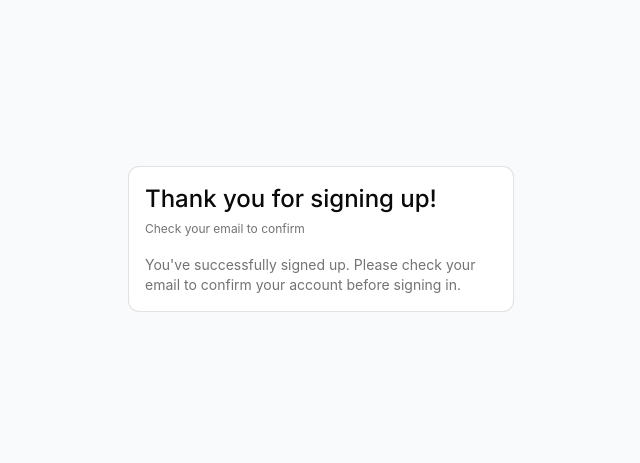
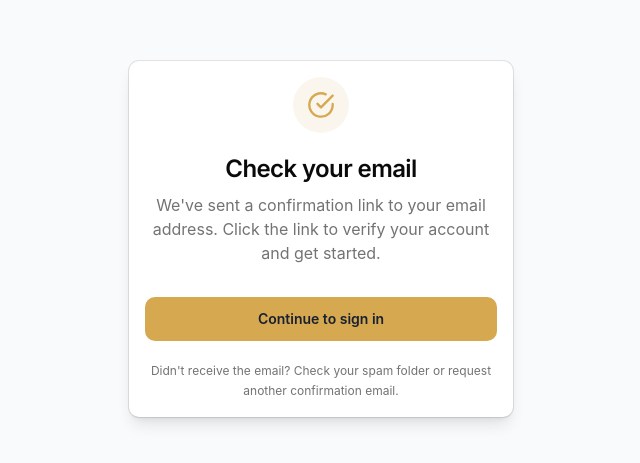
Before and after one commit to Deelolade/exam-prep, a Next.js app: page /auth/sign-up-success in a window 1280 px wide. Shown: the part 161-624 px from the top of the page, without its empty margins (319-959 px from the left). Built offline with nearby package versions, Linux system fonts and the light colour scheme.

Commit message:
update: added the sign-up email to supabase

```diff
--- a/app/auth/confirm/route.ts
+++ /dev/null
@@ -1,32 +0,0 @@
-import { type EmailOtpType } from '@supabase/supabase-js'
-import { redirect } from 'next/navigation'
-import { type NextRequest } from 'next/server'
-
-import { createClient } from '@/lib/server'
-
-export async function GET(request: NextRequest) {
-  const { searchParams } = new URL(request.url)
-  const token_hash = searchParams.get('token_hash')
-  const type = searchParams.get('type') as EmailOtpType | null
-  const _next = searchParams.get('next')
-  const next = _next?.startsWith('/') ? _next : '/'
-
-  if (token_hash && type) {
-    const supabase = await createClient()
-
-    const { error } = await supabase.auth.verifyOtp({
-      type,
-      token_hash,
-    })
-    if (!error) {
-      // redirect user to specified redirect URL or root of app
-      redirect(next)
-    } else {
-      // redirect the user to an error page with some instructions
-      redirect(`/auth/error?error=${error?.message}`)
-    }
-  }
-
-  // redirect the user to an error page with some instructions
-  redirect(`/auth/error?error=No token hash or type`)
-}
--- a/app/auth/sign-up-success/page.tsx
+++ b/app/auth/sign-up-success/page.tsx
@@ -1,3 +1,4 @@
+import Link from 'next/link'
 import {
   Card,
   CardContent,
@@ -10,20 +11,56 @@ export default function Page() {
   return (
     <div className="flex min-h-svh w-full items-center justify-center p-6 md:p-10">
       <div className="w-full max-w-sm">
-        <div className="flex flex-col gap-6">
-          <Card>
-            <CardHeader>
-              <CardTitle className="text-2xl">Thank you for signing up!</CardTitle>
-              <CardDescription>Check your email to confirm</CardDescription>
-            </CardHeader>
-            <CardContent>
-              <p className="text-sm text-muted-foreground">
-                You&apos;ve successfully signed up. Please check your email to confirm your account
-                before signing in.
-              </p>
-            </CardContent>
-          </Card>
-        </div>
+        <Card className="border-0 shadow-lg">
+          <CardHeader className="space-y-4 text-center pb-4">
+            <div className="mx-auto flex h-14 w-14 items-center justify-center rounded-full bg-primary/10">
+              <svg
+                xmlns="http://www.w3.org/2000/svg"
+                viewBox="0 0 24 24"
+                fill="none"
+                stroke="currentColor"
+                strokeWidth="2"
+                className="h-7 w-7 text-primary"
+              >
+                <path
+                  strokeLinecap="round"
+                  strokeLinejoin="round"
+                  d="M22 11.08V12a10 10 0 1 1-5.93-9.14"
+                />
+                <path
+                  strokeLinecap="round"
+                  strokeLinejoin="round"
+                  d="m22 4-10 10.01-3-3"
+                />
+              </svg>
+            </div>
+
+            <div className="space-y-2">
+              <CardTitle className="text-2xl font-semibold tracking-tight">
+                Check your email
+              </CardTitle>
+
+              <CardDescription className="text-base leading-6">
+                We&apos;ve sent a confirmation link to your email address.
+                Click the link to verify your account and get started.
+              </CardDescription>
+            </div>
+          </CardHeader>
+
+          <CardContent className="space-y-5">
+            <Link
+              href="/auth/login"
+              className="flex h-11 w-full items-center justify-center rounded-lg bg-primary text-sm font-semibold text-primary-foreground hover:bg-primary-hover transition"
+            >
+              Continue to sign in
+            </Link>
+
+            <p className="text-center text-xs leading-5 text-muted-foreground">
+              Didn&apos;t receive the email? Check your spam folder or request
+              another confirmation email.
+            </p>
+          </CardContent>
+        </Card>
       </div>
     </div>
   )
--- /dev/null
+++ b/emails/confirm-signup.html
@@ -0,0 +1,82 @@
+<!DOCTYPE html>
+<html lang="en">
+  <head>
+    <meta charset="utf-8" />
+    <meta name="viewport" content="width=device-width, initial-scale=1.0" />
+    <meta http-equiv="X-UA-Compatible" content="IE=edge" />
+    <title>Confirm your email address</title>
+  </head>
+  <body style="margin: 0; padding: 0; background-color: #f8fafc;">
+    <!-- Preheader text (hidden) -->
+    <div style="display: none; font-size: 1px; color: #f8fafc; line-height: 1px; max-height: 0; max-width: 0; opacity: 0; overflow: hidden; mso-hide: all;">
+      You&rsquo;re one step away from your ExamPrep.run account.
+    </div>
+
+    <table role="presentation" width="100%" cellpadding="0" cellspacing="0" border="0" style="background-color: #f8fafc;">
+      <tr>
+        <td align="center" style="padding: 40px 16px;">
+          <table role="presentation" width="100%" cellpadding="0" cellspacing="0" border="0" style="max-width: 520px;">
+            <tr>
+              <td style="background-color: #ffffff; border: 1px solid #e2e8f0; border-radius: 12px; padding: 40px 36px;">
+
+                <!-- Logo -->
+                <p style="font-family: 'Helvetica Neue', Helvetica, Arial, sans-serif; font-size: 18px; font-weight: 700; color: #0f172a; margin: 0 0 28px; letter-spacing: -0.02em;">
+                  ExamPrep<span style="color: #d6a84f;">.run</span>
+                </p>
+
+                <!-- Heading -->
+                <h1 style="font-family: 'Helvetica Neue', Helvetica, Arial, sans-serif; font-size: 24px; font-weight: 700; color: #0f172a; margin: 0 0 16px; letter-spacing: -0.01em;">
+                  Confirm your email address
+                </h1>
+
+                <!-- Body copy -->
+                <p style="font-family: 'Helvetica Neue', Helvetica, Arial, sans-serif; font-size: 15px; line-height: 1.6; color: #64748b; margin: 0 0 16px;">
+                  Hi there,
+                </p>
+                <p style="font-family: 'Helvetica Neue', Helvetica, Arial, sans-serif; font-size: 15px; line-height: 1.6; color: #64748b; margin: 0 0 24px;">
+                  Thanks for signing up for ExamPrep.run. To finish creating your account, please
+                  confirm your email address by clicking the button below.
+                </p>
+
+                <!-- CTA button -->
+                <table role="presentation" cellpadding="0" cellspacing="0" border="0" style="margin: 28px auto;">
+                  <tr>
+                    <td align="center" style="border-radius: 8px; background-color: #d6a84f;">
+                      <a href="{{ .ConfirmationURL }}" target="_blank" style="display: inline-block; font-family: 'Helvetica Neue', Helvetica, Arial, sans-serif; font-size: 15px; font-weight: 600; color: #182032; text-decoration: none; padding: 12px 28px; border-radius: 8px;">
+                        Confirm email address
+                      </a>
+                    </td>
+                  </tr>
+                </table>
+
+                <!-- Fallback link for email clients that block buttons -->
+                <p style="font-family: 'Helvetica Neue', Helvetica, Arial, sans-serif; font-size: 13px; line-height: 1.6; color: #64748b; margin: 24px 0 0;">
+                  If the button doesn&rsquo;t work, copy and paste this link into your browser:
+                </p>
+                <p style="font-family: 'Helvetica Neue', Helvetica, Arial, sans-serif; font-size: 13px; line-height: 1.6; color: #64748b; margin: 4px 0 0; word-break: break-all;">
+                  <a href="{{ .ConfirmationURL }}" style="color: #d6a84f; text-decoration: underline;">{{ .ConfirmationURL }}</a>
+                </p>
+
+                <!-- Optional: only show this if you enable email OTP in Supabase -->
+                <!--
+                <p style="font-family: 'Helvetica Neue', Helvetica, Arial, sans-serif; font-size: 15px; line-height: 1.6; color: #64748b; margin: 20px 0 0;">
+                  Or enter this code: <strong style="color: #0f172a;">{{ .Token }}</strong>
+                </p>
+                -->
+
+                <hr style="border: none; border-top: 1px solid #e2e8f0; margin: 28px 0;" />
+
+                <!-- Footer -->
+                <p style="font-family: 'Helvetica Neue', Helvetica, Arial, sans-serif; font-size: 12.5px; line-height: 1.6; color: #64748b; margin: 0;">
+                  This is an automated message from ExamPrep.run. If you didn&rsquo;t create an
+                  account, you can safely ignore this email.
+                </p>
+
+              </td>
+            </tr>
+          </table>
+        </td>
+      </tr>
+    </table>
+  </body>
+</html>
```
Also changed, not shown: emails/confirm-signup.txt (added).
